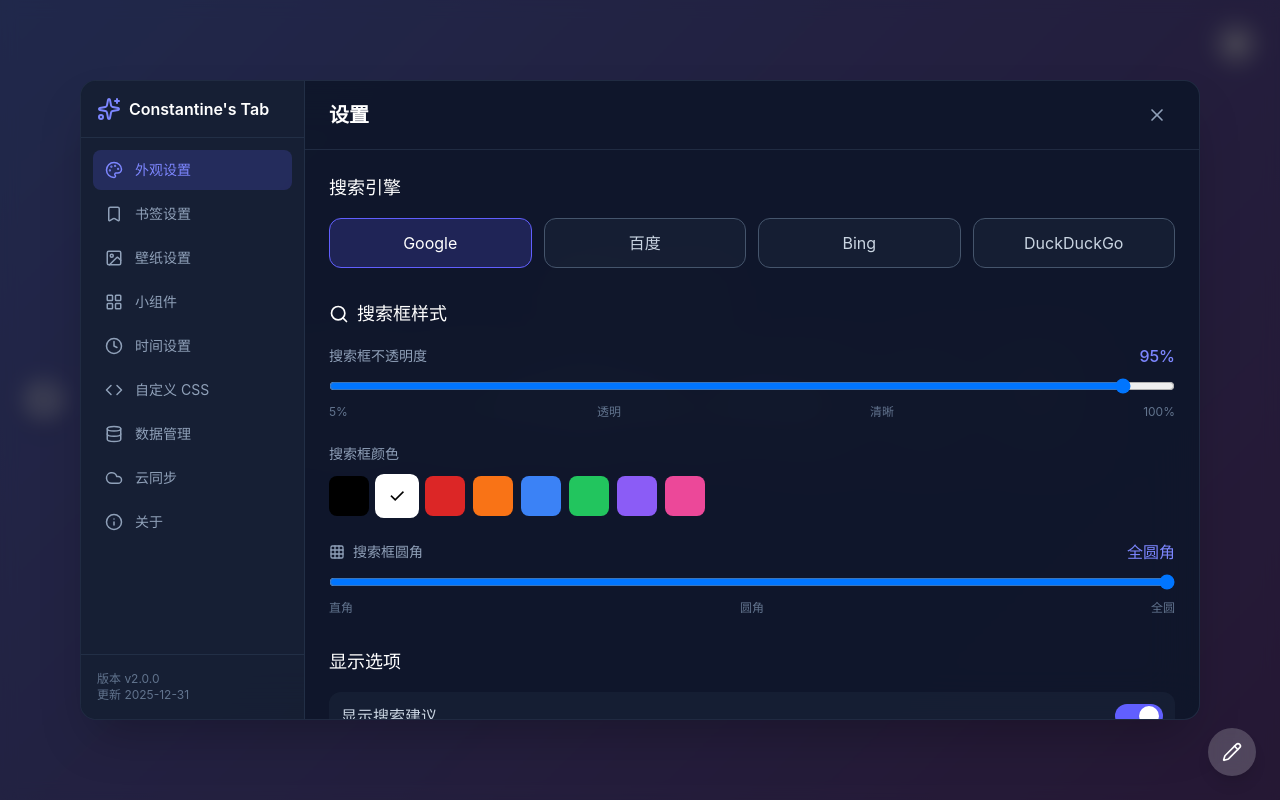
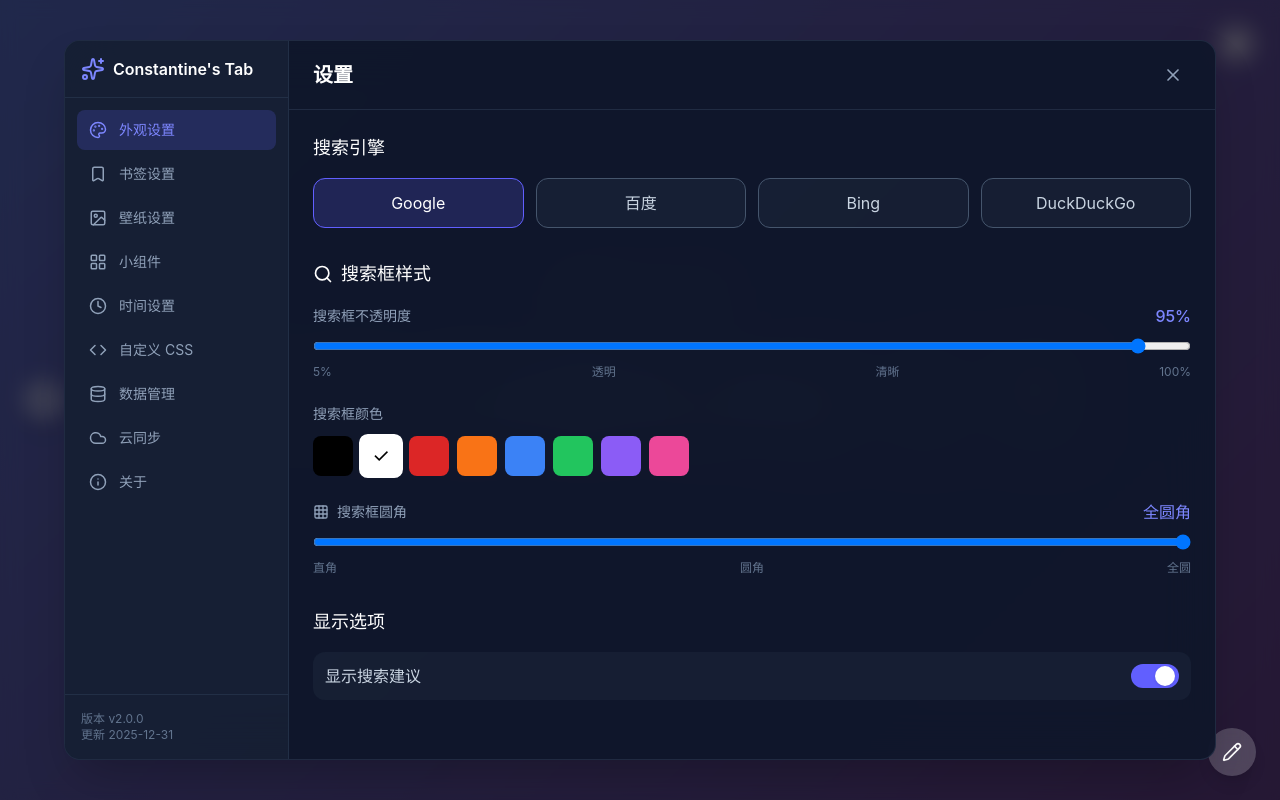
Before and after one commit to onecoin9/noDarkTabPage, a React (Vite) app: page / in a window 1280 px wide. Both pictures are taken after a click on the button 1236 px from the left and 44 px from the top of the page. Built offline with nearby package versions, Linux system fonts and the light colour scheme.

Commit message:
feat: 优化设置页面宽度，最大1200px并居中显示

```diff
--- a/src/components/Settings/SettingsModal.tsx
+++ b/src/components/Settings/SettingsModal.tsx
@@ -59,7 +59,7 @@
             animate={{ opacity: 1, scale: 1 }}
             exit={{ opacity: 0, scale: 0.95 }}
             transition={{ type: 'spring', damping: 25, stiffness: 300 }}
-            className="fixed inset-4 md:inset-10 lg:inset-20 bg-slate-900/95 backdrop-blur-xl rounded-2xl shadow-2xl z-50 flex overflow-hidden border border-slate-700/50"
+            className="fixed inset-4 md:inset-8 lg:inset-0 lg:top-[5%] lg:bottom-[5%] lg:left-1/2 lg:-translate-x-1/2 lg:w-[1200px] lg:max-w-[90vw] bg-slate-900/95 backdrop-blur-xl rounded-2xl shadow-2xl z-50 flex overflow-hidden border border-slate-700/50"
           >
             {/* 侧边栏 */}
             <SettingsSidebar />
```
